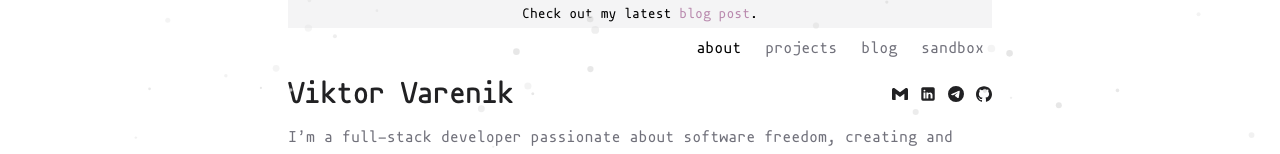
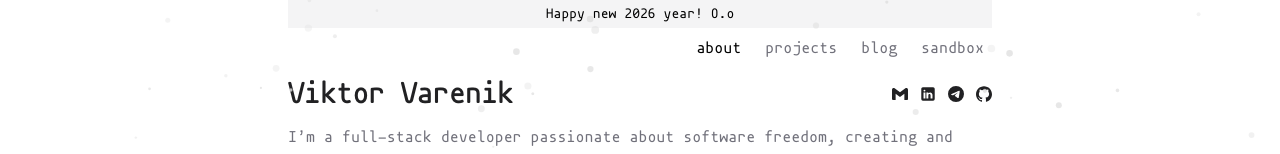
Before and after one commit to kotleni/kotleni.github.io, a Next.js app: page / in a window 1280 px wide. Shown: the top 154 px of the page. Built offline with nearby package versions, Linux system fonts and the light colour scheme.

Commit message:
chore: upd motd text

```diff
--- a/src/components/root-layout-content.tsx
+++ b/src/components/root-layout-content.tsx
@@ -46,11 +46,7 @@ export function RootLayoutContent({
                     hidden={isFullsized}
                 >
                     <p className="text-sm">
-                        Check out my latest{' '}
-                        <StyledLink href="/blog/asahi-linux">
-                            blog post
-                        </StyledLink>
-                        .
+                        Happy new 2026 year! O.o
                     </p>
                 </div>
                 <header
```
